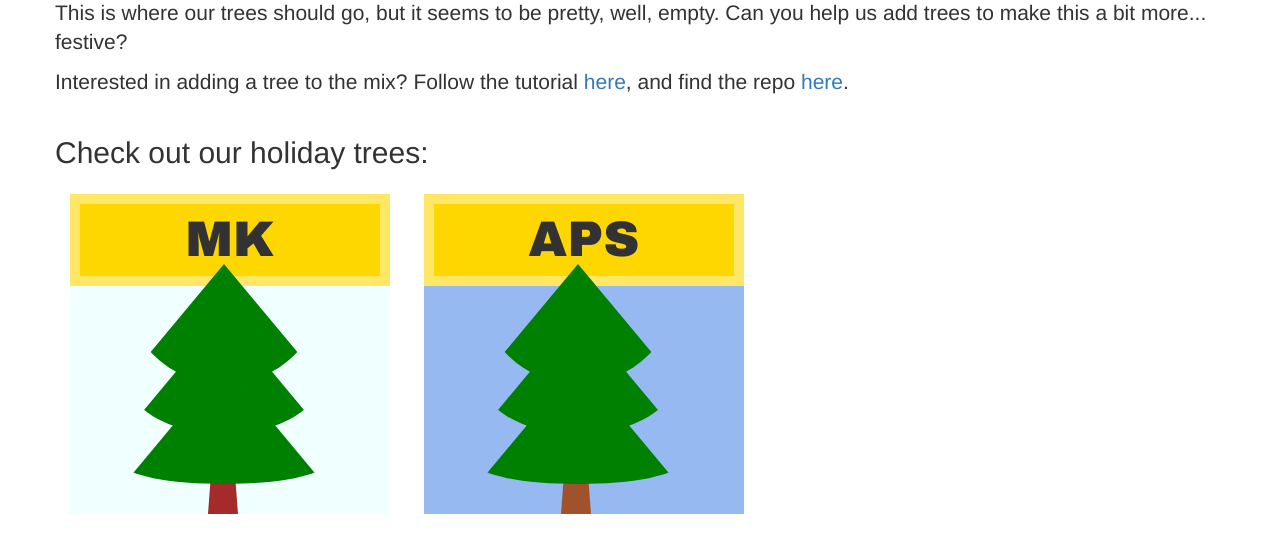
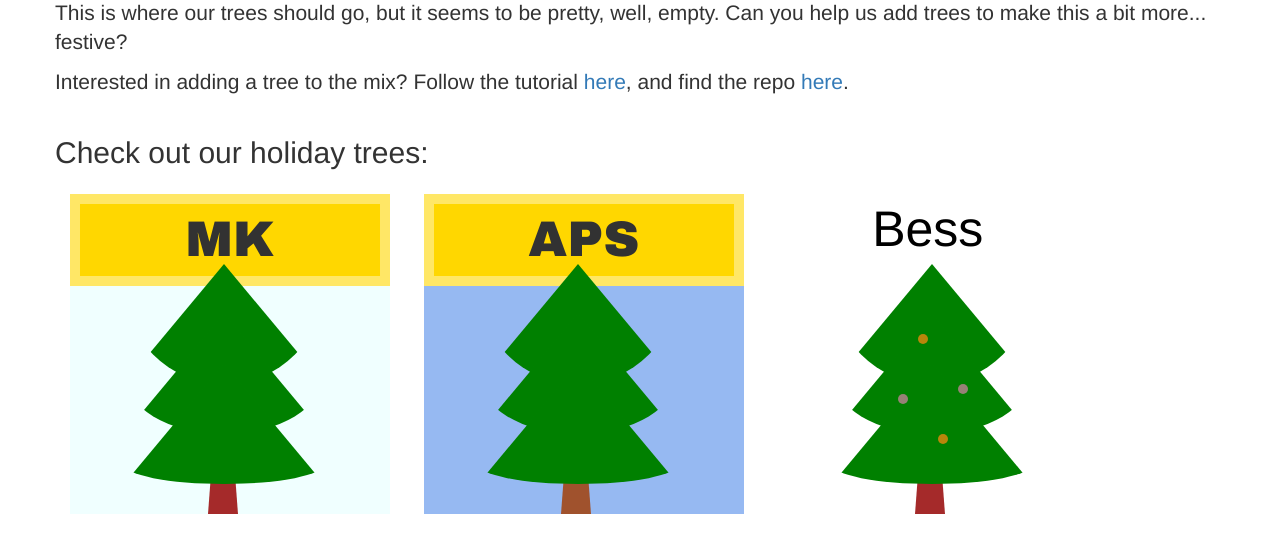
Before and after one commit to mkmckenzie/holiday-trees, a PHP site: page /index.html in a window 1280 px wide. Shown: the part 161-714 px from the top of the page. Run offline with PHP 8.4, Linux system fonts and the light colour scheme.

Commit message:
add tree

```diff
--- a/css/trees.css
+++ b/css/trees.css
@@ -127,4 +127,83 @@ or github link in a comment so we know who goes where!*/
  font-family: "Arial Black", Gadget, sans-serif;
 }
 
+#bess_ps {
+  margin: 15px;
+  height: 320px;
+  width: 320px;
+  position: relative;
+  display: inline-block;
+}
+#bess_ps .trunk {
+ border-color: brown transparent;
+ border-style: solid;
+ border-width: 0px 15px 200px;
+ position: absolute;
+ bottom: 0px;
+ left: 43%;
+ height: 0px;
+ width: 0px;
+}
+#bess_ps .branch {
+ border-color: green transparent;
+ border-style: solid;
+ height: 0px;
+ position: absolute;
+ width: 0;
+ border-width: 0 100px 120px;
+ left: 17%;
+}
+#bess_ps .bottom {
+ bottom: 30px;
+ border-bottom-left-radius: 50% 20px;
+ border-bottom-right-radius: 50% 20px;
+}
+#bess_ps .middle {
+ bottom: 80px;
+ border-bottom-left-radius: 50% 60px;
+ border-bottom-right-radius: 50% 60px;
+}
+#bess_ps .top {
+ bottom: 130px;
+ border-bottom-left-radius: 50% 100px;
+ border-bottom-right-radius: 50% 100px;
+}
+#bess_ps .name {
+ position: absolute;
+ width: 300px;
+ text-align: center;
+ font-size: 50px;
+ color: black;
+ font-family: "Helvetica", sans-serif;
+ font-weight: 100;
+}
+#bess_ps .ornament {
+  width: 10px;
+  height: 10px;
+  -moz-border-radius: 50px;
+  -webkit-border-radius: 50px;
+  border-radius: 50px;
+  position: absolute;
+}
+#bess_ps .one {
+  bottom: 70px;
+  left: 160px;
+  background: #b8860b;
+}
+#bess_ps .two {
+  bottom: 120px;
+  left: 180px;
+  background: #978176;
+}
+#bess_ps .three {
+  bottom: 170px;
+  left: 140px;
+  background: #b8860b
+}
+#bess_ps .four {
+  bottom: 110px;
+  left: 120px;
+  background: #978176;
+}
+
 /* Your CSS goes below here! */
--- a/index.html
+++ b/index.html
@@ -75,6 +75,18 @@
               <div class="branch bottom"></div>
             </div>
 
+            <div class="tree" id="bess_ps">
+                <div class="name">Bess</div>
+                <div class="trunk"></div>
+                <div class="branch top"></div>
+                <div class="branch middle"></div>
+                <div class="branch bottom"></div>
+                <div class='ornament one'></div>
+                <div class='ornament two'></div>
+                <div class='ornament three'></div>
+                <div class='ornament four'></div>
+            </div>
+
             <!-- Add more trees here! -->
 
         </div>
```
